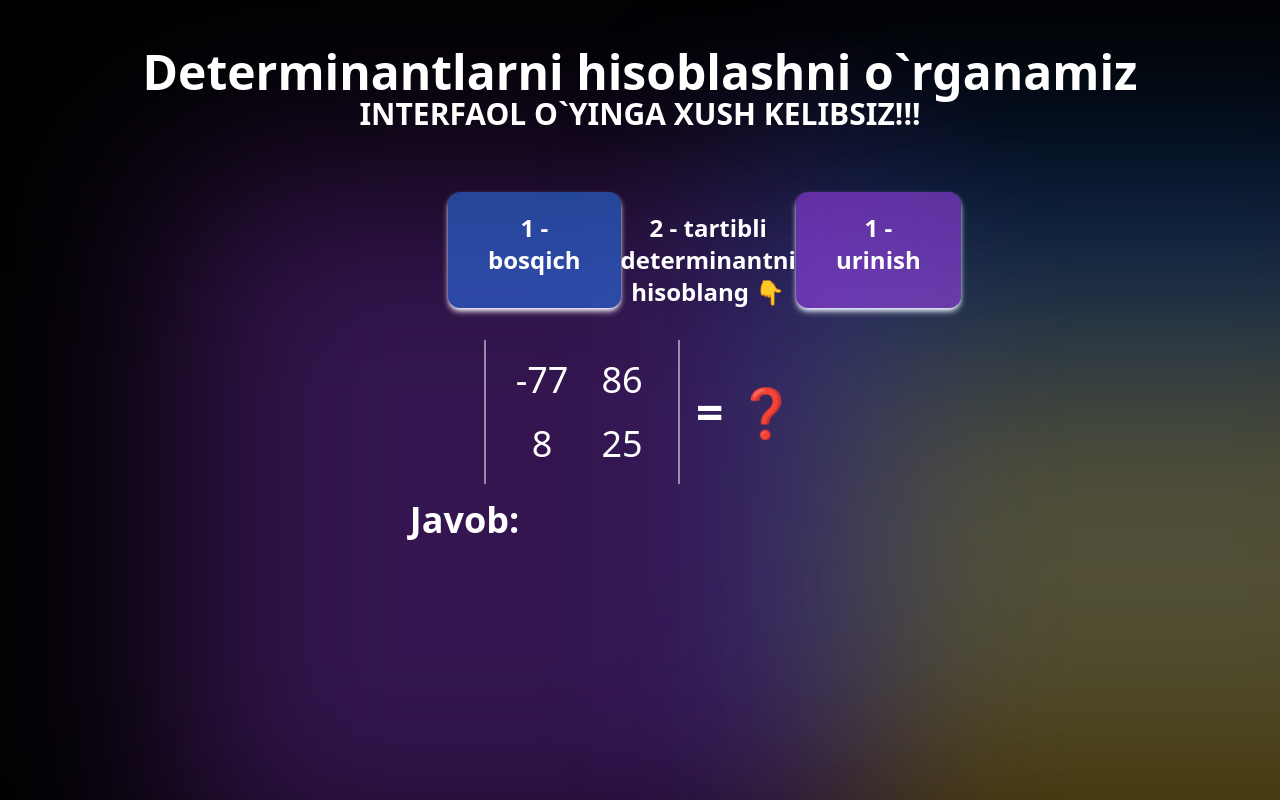
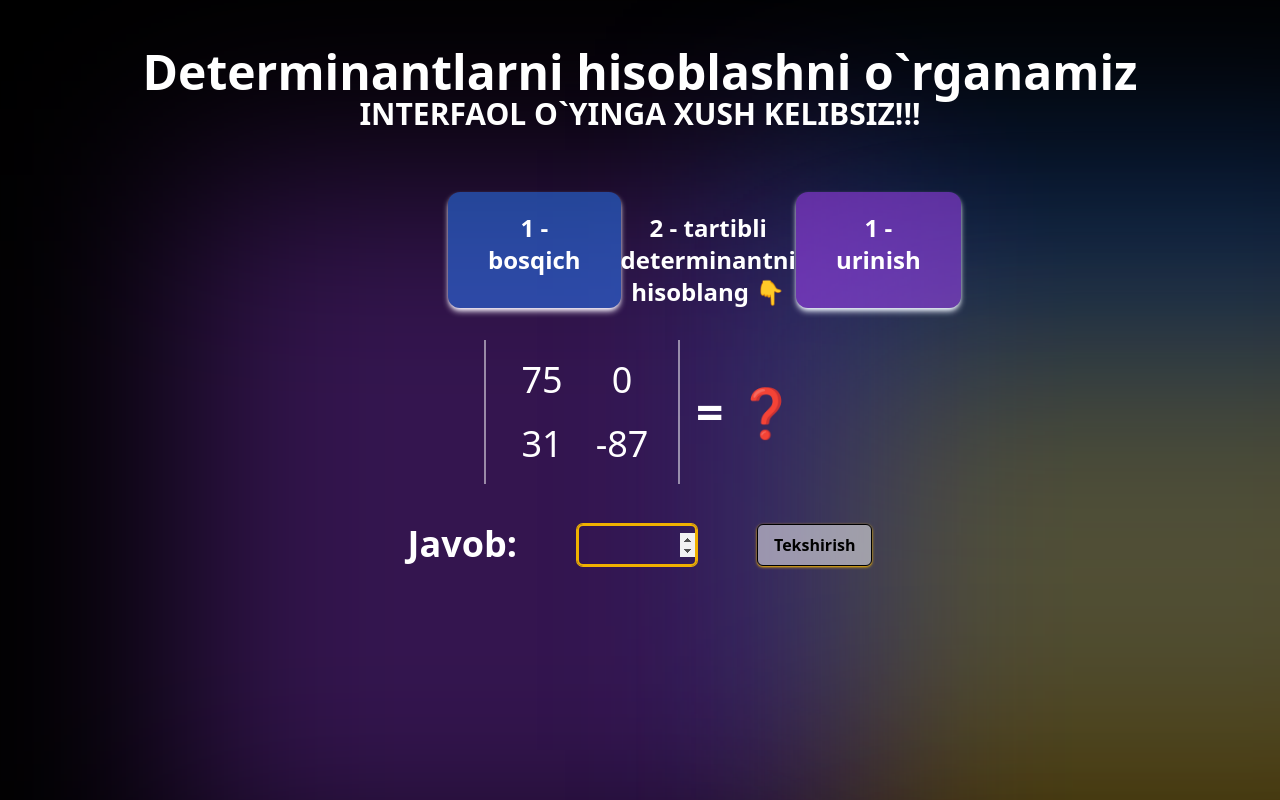
Before and after one commit to MuhammadAkbar007/determinant-game, a React (Vite) app: page / in a window 1280 px wide. Built offline with nearby package versions, Linux system fonts and the light colour scheme.

Commit message:
react-toastify implemented 🥂

```diff
--- a/package.json
+++ b/package.json
@@ -14,6 +14,7 @@
     "prop-types": "^15.8.1",
     "react": "^19.0.0",
     "react-dom": "^19.0.0",
+    "react-toastify": "^11.0.5",
     "tailwindcss": "^4.0.6"
   },
   "devDependencies": {
--- a/src/App.jsx
+++ b/src/App.jsx
@@ -3,39 +3,51 @@ import Matrix from "./components/Matrix";
 import GradientBackground from "./components/GradientBackground";
 import Header from "./components/Header";
 import UserAnswer from "./components/UserAnswer";
+import MessageComponent from "./components/MessageComponent.jsx";
+import { generateDeterminantProblem } from "./utils/matrixUtils.js";
+import { toast } from "react-toastify";
 
 export default function DeterminantGame() {
     const [level, setLevel] = useState(1);
     const [tryCount, setTryCount] = useState(0);
+    const [correctAnswer, setCorrectAnswer] = useState(0);
     const [matrix, setMatrix] = useState([]);
     const [userAnswer, setUserAnswer] = useState("");
-    const [message, setMessage] = useState("");
 
     useEffect(() => {
-        generateMatrix();
+        const problem = generateDeterminantProblem(level);
+        setMatrix(problem.matrix);
+        setCorrectAnswer(problem.answer.toString());
+        setUserAnswer("");
     }, [level]);
 
-    function generateMatrix() {
-        let size = level + 1;
-        let newMatrix = Array.from(
-            { length: size * size },
-            () => Math.floor(Math.random() * 199) - 99,
-        );
-        setMatrix(newMatrix);
-    }
-
     function handleSubmit() {
-        let correctAnswer = "?";
         if (userAnswer == correctAnswer) {
-            setMessage("✅ Javobingiz to'g'ri!");
             setLevel((prev) => prev + 1);
             setTryCount(0);
+            toast.success(
+                <>
+                    ✅ Javobingiz to`g`ri! <br /> Siz {level + 1}-bosqichga
+                    o`tdingiz
+                </>,
+            );
         } else {
-            setMessage("❌ Javobingiz noto'g'ri!");
             setTryCount((prev) => prev + 1);
+
             if (tryCount + 1 >= 3) {
-                setMessage(
-                    "Sizga ushbu mavzuni qayta o'rganishni tavsiya qilaman!",
+                toast.error(
+                    <>
+                        ❌ Bergan javoblaringiz noto`g`ri! <br />
+                        Sizga ushbu mavzuni qayta o`rganishni tavsiya qilaman!
+                    </>,
+                );
+            } else {
+                toast.error(
+                    <>
+                        ❌ Javobingiz noto`g`ri!
+                        <br />
+                        Sizda yana {3 - tryCount} ta urinish qoldi
+                    </>,
                 );
             }
         }
@@ -51,7 +63,9 @@ export default function DeterminantGame() {
                 <UserAnswer
                     userAnswer={userAnswer}
                     setUserAnswer={setUserAnswer}
+                    handleSubmit={handleSubmit}
                 />
+                {/* <MessageComponent message={"Bismillah"} /> */}
             </div>
         </div>
     );
--- a/src/components/Matrix.jsx
+++ b/src/components/Matrix.jsx
@@ -1,35 +1,47 @@
 export default function Matrix({ matrix }) {
-    const n = Math.sqrt(matrix.length);
-    // Split the flat matrix array into rows.
-    const rows = Array.from({ length: n }, (_, i) =>
-        matrix.slice(i * n, i * n + n),
-    );
+    // Check if matrix exists and is a 2D array
+    if (!matrix || !matrix.length) {
+        return <div>Loading matrix...</div>;
+    }
 
     return (
         <div className="p-4 mt-4 flex items-center">
             {/* Matrix container */}
             <div className="relative inline-block">
                 <div className="flex flex-col border-l-2 border-r-2 border-white/50 px-4 py-2">
-                    {rows.map((row, rowIndex) => (
+                    {matrix.map((row, rowIndex) => (
                         <div
                             key={rowIndex}
                             className="flex justify-center items-center"
                             style={{ minHeight: "3rem" }} // Ensures each row has a consistent height
                         >
-                            {row.map((num, colIndex) => (
+                            {Array.isArray(row) ? (
+                                // Handle 2D array
+                                row.map((num, colIndex) => (
+                                    <div
+                                        key={colIndex}
+                                        className="mx-4 my-2 text-4xl flex items-center justify-center"
+                                        style={{
+                                            width: "3rem",
+                                            height: "3rem",
+                                        }} // Fixed dimensions for each cell
+                                    >
+                                        {num}
+                                    </div>
+                                ))
+                            ) : (
+                                // Handle flat array (fallback)
                                 <div
-                                    key={colIndex}
                                     className="mx-4 my-2 text-4xl flex items-center justify-center"
-                                    style={{ width: "3rem", height: "3rem" }} // Fixed dimensions for each cell
+                                    style={{ width: "3rem", height: "3rem" }}
                                 >
-                                    {num}
+                                    {row}
                                 </div>
-                            ))}
+                            )}
                         </div>
                     ))}
                 </div>
             </div>
-
             {/* Equal Sign */}
             <div className="ml-4 text-5xl font-bold flex items-center h-full">
                 = ❓
--- /dev/null
+++ b/src/components/MessageComponent.jsx
@@ -0,0 +1,3 @@
+export default function MessageComponent({ message }) {
+    return <div>{message ? message : "Bismillah"}</div>;
+}
--- a/src/components/UserAnswer.jsx
+++ b/src/components/UserAnswer.jsx
@@ -1,13 +1,39 @@
-export default function UserAnswer({ userAnswer, setUserAnswer }) {
+import { useEffect, useRef } from "react";
+
+export default function UserAnswer({
+    userAnswer,
+    setUserAnswer,
+    handleSubmit,
+}) {
+    const inputRef = useRef(null);
+
+    const handleKeyDown = (e) => {
+        if (e.key === "Enter" && userAnswer) handleSubmit();
+    };
+
+    useEffect(() => {
+        inputRef.current?.focus();
+    }, []);
+
     return (
-        <div className="flex flex-row">
+        <div className="flex flex-row my-6">
             <h1 className="text-4xl font-bold">Javob: </h1>
             <input
                 type="number"
                 value={userAnswer}
-                onChange={(e) => setUserAnswer(e.value)}
-                className="mx-15 border-amber-500 text-amber-600 outline-amber-500 outline-border-500"
+                onChange={(e) => setUserAnswer(e.target.value)}
+                onKeyDown={handleKeyDown}
+                ref={inputRef}
+                className="w-30 mx-15 text-center border-2 border-white/50 focus:border-yellow-500 focus:ring-1 focus:ring-yellow-500 rounded-md outline-none appearance-none"
+                style={{ MozAppearance: "textfield" }}
             />
+            <button
+                disabled={!userAnswer}
+                onClick={handleSubmit}
+                className="bg-yellow-500 px-4 py-2 text-black font-extrabold rounded-md bg-opacity-50 border shadow-sm shadow-yellow-500 disabled:bg-white/50 hover:bg-yellow-600"
+            >
+                Tekshirish
+            </button>
         </div>
     );
 }
--- a/src/main.jsx
+++ b/src/main.jsx
@@ -1,10 +1,13 @@
 import { StrictMode } from "react";
 import { createRoot } from "react-dom/client";
+import App from "./App.jsx";
+import { ToastContainer } from "react-toastify";
 import "./index.css";
-import App from "./App.jsx";
+import "react-toastify/dist/ReactToastify.css";
 
 createRoot(document.getElementById("root")).render(
     <StrictMode>
         <App />
+        <ToastContainer theme="dark" />
     </StrictMode>,
 );
--- /dev/null
+++ b/src/utils/matrixUtils.js
@@ -0,0 +1,120 @@
+// matrixUtils.js - Utility functions for matrix operations
+
+/**
+ * Generates a random integer between min and max (inclusive)
+ * @param {number} min - Minimum value
+ * @param {number} max - Maximum value
+ * @returns {number} Random integer
+ */
+export const getRandomInt = (min, max) => {
+    return Math.floor(Math.random() * (max - min + 1)) + min;
+};
+
+/**
+ * Generates a random square matrix of size n×n
+ * @param {number} n - Size of the matrix
+ * @param {number} min - Minimum value for random numbers
+ * @param {number} max - Maximum value for random numbers
+ * @returns {Array<Array<number>>} Random matrix
+ */
+export const generateRandomMatrix = (n, min = -99, max = 99) => {
+    const matrix = [];
+    for (let i = 0; i < n; i++) {
+        const row = [];
+        for (let j = 0; j < n; j++) {
+            row.push(getRandomInt(min, max));
+        }
+        matrix.push(row);
+    }
+    return matrix;
+};
+
+/**
+ * Calculates the determinant of a 2×2 matrix
+ * @param {Array<Array<number>>} matrix - 2×2 matrix
+ * @returns {number} Determinant value
+ */
+export const calculateDeterminant2x2 = (matrix) => {
+    return matrix[0][0] * matrix[1][1] - matrix[0][1] * matrix[1][0];
+};
+
+/**
+ * Creates a submatrix by removing a specified row and column
+ * @param {Array<Array<number>>} matrix - Original matrix
+ * @param {number} rowToRemove - Index of row to remove
+ * @param {number} colToRemove - Index of column to remove
+ * @returns {Array<Array<number>>} Submatrix
+ */
+export const getSubmatrix = (matrix, rowToRemove, colToRemove) => {
+    const submatrix = [];
+    const n = matrix.length;
+
+    for (let i = 0; i < n; i++) {
+        if (i === rowToRemove) continue;
+
+        const newRow = [];
+        for (let j = 0; j < n; j++) {
+            if (j === colToRemove) continue;
+            newRow.push(matrix[i][j]);
+        }
+
+        submatrix.push(newRow);
+    }
+
+    return submatrix;
+};
+
+/**
+ * Calculates the determinant of a matrix of any size
+ * @param {Array<Array<number>>} matrix - Square matrix
+ * @returns {number} Determinant value
+ */
+export const calculateDeterminant = (matrix) => {
+    const n = matrix.length;
+
+    // Base case: 1×1 matrix
+    if (n === 1) {
+        return matrix[0][0];
+    }
+
+    // Base case: 2×2 matrix
+    if (n === 2) {
+        return calculateDeterminant2x2(matrix);
+    }
+
+    // For larger matrices, use cofactor expansion along the first row
+    let det = 0;
+    for (let j = 0; j < n; j++) {
+        const submatrix = getSubmatrix(matrix, 0, j);
+        const cofactor =
+            matrix[0][j] * Math.pow(-1, j) * calculateDeterminant(submatrix);
+        det += cofactor;
+    }
+
+    return det;
+};
+
+/**
+ * Generates a determinant problem based on the specified level
+ * @param {number} level - Difficulty level (1, 2, or 3)
+ * @returns {Object} Object containing the matrix, answer, and level
+ */
+export const generateDeterminantProblem = (level = 1) => {
+    // Ensure level is valid (1, 2, or 3)
+    const validLevel = Math.min(Math.max(1, level), 3);
+
+    // Determine matrix size based on level
+    const size = validLevel + 1; // Level 1: 2×2, Level 2: 3×3, Level 3: 4×4
+
+    // Generate random matrix
+    const matrix = generateRandomMatrix(size);
+
+    // Calculate determinant
+    const answer = calculateDeterminant(matrix);
+
+    return {
+        matrix,
+        answer,
+        level: validLevel,
+    };
+};
```
Also changed, not shown: 2 other files (tests, documents, lock files or other folders).
